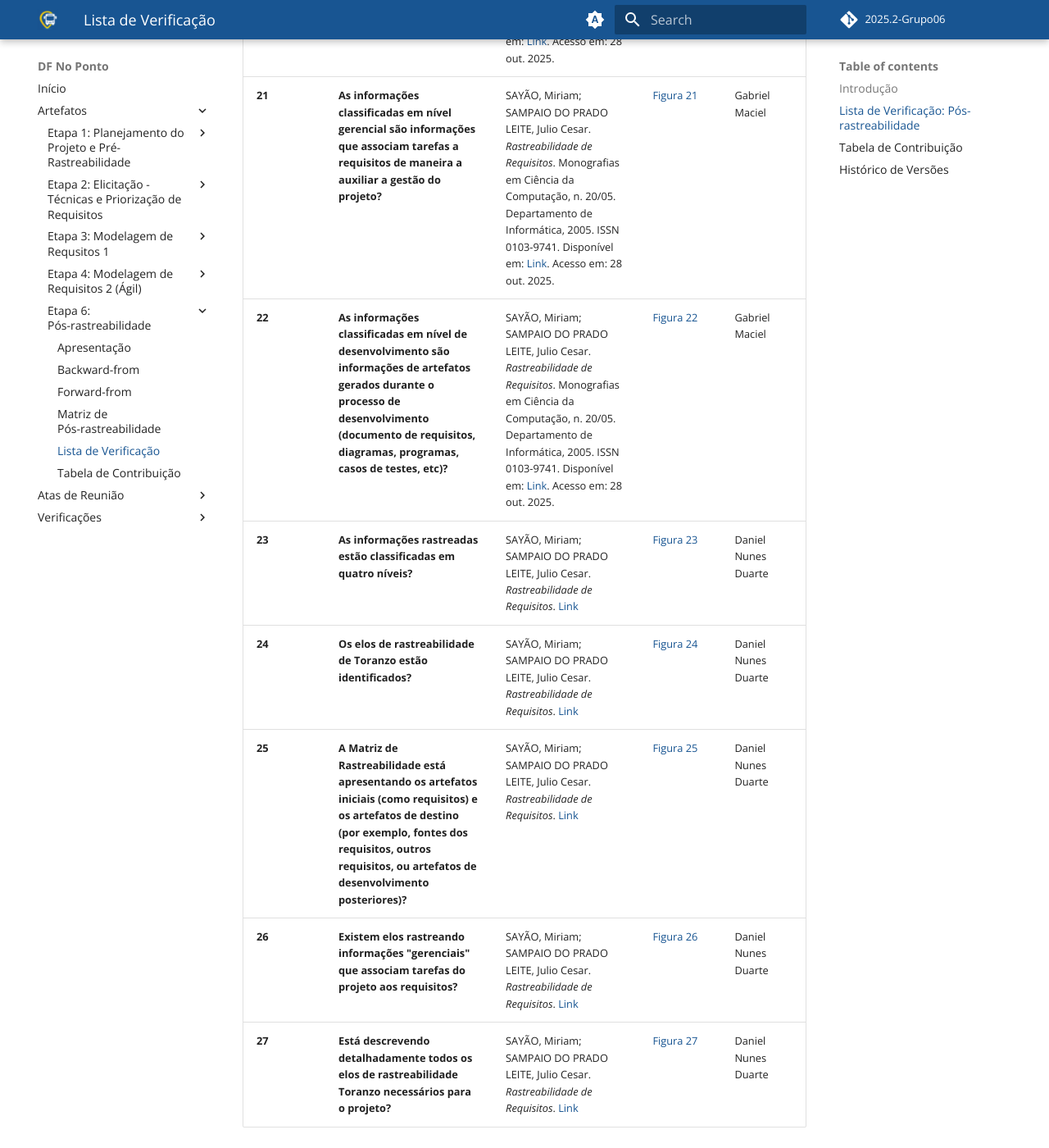
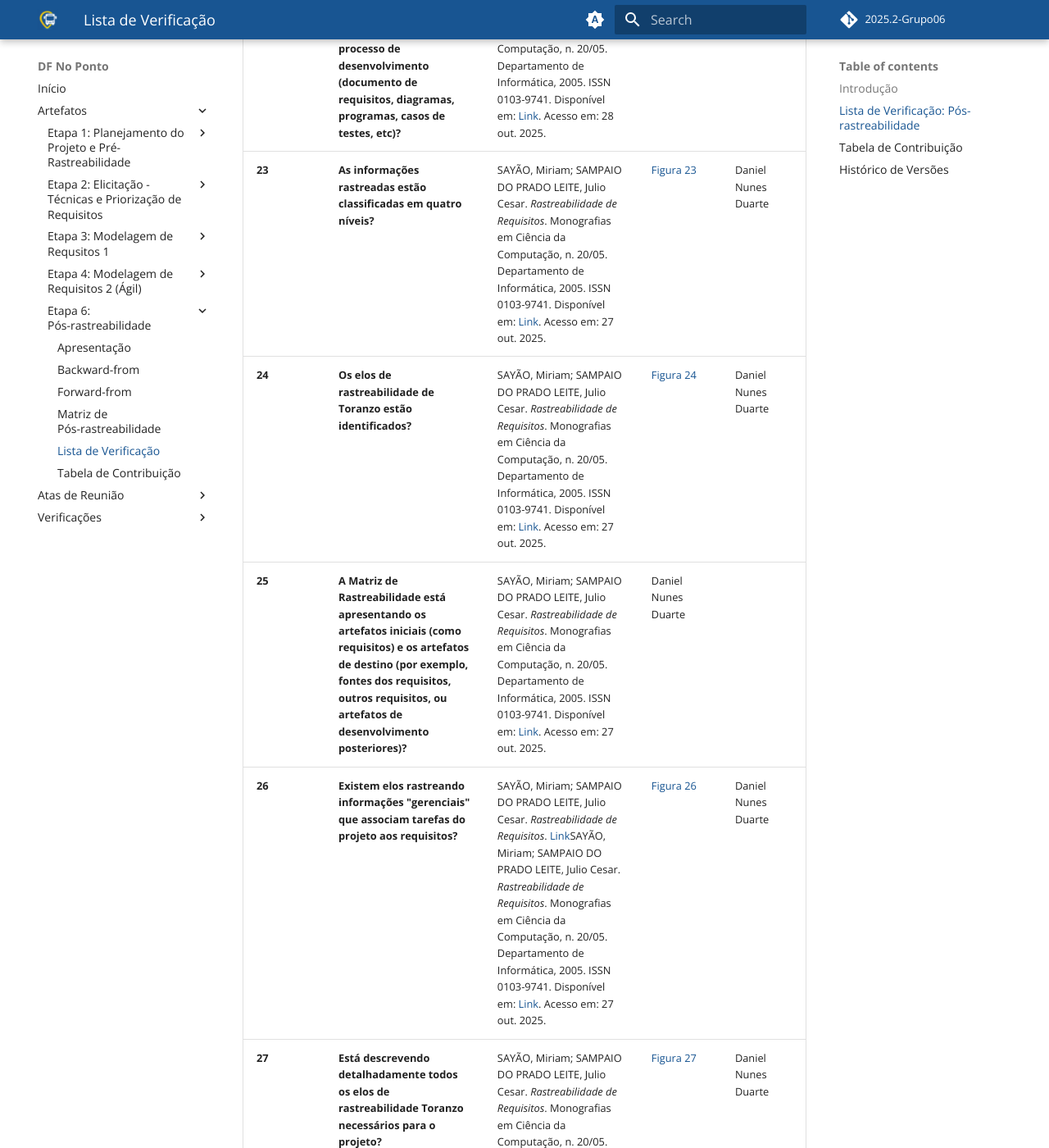
Before and after one commit to Requisitos-de-Software/2025.2-Grupo06, an MkDocs documentation site: the page built from docs/checklist/lista05.md, in a window 1280 px wide and 1400 px high, scrolled down 5789 px. Shown: the whole window at 82% size. Built offline with MkDocs 1.6.1 and Material for MkDocs 9.7.7, drawn with Linux system fonts in a browser that asks for light colours; comment, search, counter and statistics services are not loaded; some of the changed text lies outside the part shown.

Commit message:
Update checklist with new references and dates

```diff
--- a/docs/checklist/lista05.md
+++ b/docs/checklist/lista05.md
@@ -30,11 +30,11 @@ Uma lista de verificação, também conhecida como checklist, é uma ferramenta
 | **20** | **Sobre o elo de agregação, há indicação de elementos que estão compostos?** | SAYÃO, Miriam; SAMPAIO DO PRADO LEITE, Julio Cesar. *Rastreabilidade de Requisitos*. Monografias em Ciência da Computação, n. 20/05. Departamento de Informática, 2005. ISSN 0103-9741. Disponível em: [Link](https://aprender3.unb.br/pluginfile.php/3210698/mod_resource/content/3/05_20_sayao.pdf). Acesso em: 28 out. 2025. | [Figura 20](../assets/imagens/checklist_5/20-lv.png) | Gabriel Maciel |
 | **21** | **As informações classificadas em nível gerencial são informações que associam tarefas a requisitos de maneira a auxiliar a gestão do projeto?** | SAYÃO, Miriam; SAMPAIO DO PRADO LEITE, Julio Cesar. *Rastreabilidade de Requisitos*. Monografias em Ciência da Computação, n. 20/05. Departamento de Informática, 2005. ISSN 0103-9741. Disponível em: [Link](https://aprender3.unb.br/pluginfile.php/3210698/mod_resource/content/3/05_20_sayao.pdf). Acesso em: 28 out. 2025. | [Figura 21](../assets/imagens/checklist_5/21-lv.png) | Gabriel Maciel |
 | **22** | **As informações classificadas em nível de desenvolvimento são informações de artefatos gerados durante o processo de desenvolvimento (documento de requisitos, diagramas, programas, casos de testes, etc)?** | SAYÃO, Miriam; SAMPAIO DO PRADO LEITE, Julio Cesar. *Rastreabilidade de Requisitos*. Monografias em Ciência da Computação, n. 20/05. Departamento de Informática, 2005. ISSN 0103-9741. Disponível em: [Link](https://aprender3.unb.br/pluginfile.php/3210698/mod_resource/content/3/05_20_sayao.pdf). Acesso em: 28 out. 2025. | [Figura 22](../assets/imagens/checklist_5/22-lv.png) | Gabriel Maciel |
-| **23** | **As informações rastreadas estão classificadas em quatro níveis?** | SAYÃO, Miriam; SAMPAIO DO PRADO LEITE, Julio Cesar. *Rastreabilidade de Requisitos*. [Link](https://aprender3.unb.br/pluginfile.php/3210698/mod_resource/content/3/05_20_sayao.pdf) | [Figura 23](../assets/imagens/checklist_5/figuraD3.png) | Daniel Nunes Duarte |
-| **24** | **Os elos de rastreabilidade de Toranzo estão identificados?** | SAYÃO, Miriam; SAMPAIO DO PRADO LEITE, Julio Cesar. *Rastreabilidade de Requisitos*. [Link](https://aprender3.unb.br/pluginfile.php/3210698/mod_resource/content/3/05_20_sayao.pdf) | [Figura 24](../assets/imagens/checklist_5/figuraD5.png) | Daniel Nunes Duarte |
-| **25** | **A Matriz de Rastreabilidade está apresentando os artefatos iniciais (como requisitos) e os artefatos de destino (por exemplo, fontes dos requisitos, outros requisitos, ou artefatos de desenvolvimento posteriores)?** | SAYÃO, Miriam; SAMPAIO DO PRADO LEITE, Julio Cesar. *Rastreabilidade de Requisitos*. [Link](https://aprender3.unb.br/pluginfile.php/3210698/mod_resource/content/3/05_20_sayao.pdf) | [Figura 25](../assets/imagens/checklist_5/figuraD1.png) | Daniel Nunes Duarte |
-| **26** | **Existem elos rastreando informações "gerenciais" que associam tarefas do projeto aos requisitos?** | SAYÃO, Miriam; SAMPAIO DO PRADO LEITE, Julio Cesar. *Rastreabilidade de Requisitos*. [Link](https://aprender3.unb.br/pluginfile.php/3210698/mod_resource/content/3/05_20_sayao.pdf) | [Figura 26](../assets/imagens/checklist_5/figuraD4.png) | Daniel Nunes Duarte |
-| **27** | **Está descrevendo detalhadamente todos os elos de rastreabilidade Toranzo necessários para o projeto?** | SAYÃO, Miriam; SAMPAIO DO PRADO LEITE, Julio Cesar. *Rastreabilidade de Requisitos*. [Link](https://aprender3.unb.br/pluginfile.php/3210698/mod_resource/content/3/05_20_sayao.pdf) | [Figura 27](../assets/imagens/checklist_5/figuraD5.png) | Daniel Nunes Duarte |
+| **23** | **As informações rastreadas estão classificadas em quatro níveis?** | SAYÃO, Miriam; SAMPAIO DO PRADO LEITE, Julio Cesar. *Rastreabilidade de Requisitos*. Monografias em Ciência da Computação, n. 20/05. Departamento de Informática, 2005. ISSN 0103-9741. Disponível em: [Link](https://aprender3.unb.br/pluginfile.php/3210698/mod_resource/content/3/05_20_sayao.pdf). Acesso em: 27 out. 2025. | [Figura 23](../assets/imagens/checklist_5/figuraD3.png) | Daniel Nunes Duarte |
+| **24** | **Os elos de rastreabilidade de Toranzo estão identificados?** | SAYÃO, Miriam; SAMPAIO DO PRADO LEITE, Julio Cesar. *Rastreabilidade de Requisitos*. Monografias em Ciência da Computação, n. 20/05. Departamento de Informática, 2005. ISSN 0103-9741. Disponível em: [Link](https://aprender3.unb.br/pluginfile.php/3210698/mod_resource/content/3/05_20_sayao.pdf). Acesso em: 27 out. 2025. | [Figura 24](../assets/imagens/checklist_5/figuraD5.png) | Daniel Nunes Duarte |
+| **25** | **A Matriz de Rastreabilidade está apresentando os artefatos iniciais (como requisitos) e os artefatos de destino (por exemplo, fontes dos requisitos, outros requisitos, ou artefatos de desenvolvimento posteriores)?** | SAYÃO, Miriam; SAMPAIO DO PRADO LEITE, Julio Cesar. *Rastreabilidade de Requisitos*. Monografias em Ciência da Computação, n. 20/05. Departamento de Informática, 2005. ISSN 0103-9741. Disponível em: [Link](https://aprender3.unb.br/pluginfile.php/3210698/mod_resource/content/3/05_20_sayao.pdf). Acesso em: 27 out. 2025. | Daniel Nunes Duarte |
+| **26** | **Existem elos rastreando informações "gerenciais" que associam tarefas do projeto aos requisitos?** | SAYÃO, Miriam; SAMPAIO DO PRADO LEITE, Julio Cesar. *Rastreabilidade de Requisitos*. [Link](https://aprender3.unb.br/pluginfile.php/3210698/mod_resource/content/3/05_20_sayao.pdf)SAYÃO, Miriam; SAMPAIO DO PRADO LEITE, Julio Cesar. *Rastreabilidade de Requisitos*. Monografias em Ciência da Computação, n. 20/05. Departamento de Informática, 2005. ISSN 0103-9741. Disponível em: [Link](https://aprender3.unb.br/pluginfile.php/3210698/mod_resource/content/3/05_20_sayao.pdf). Acesso em: 27 out. 2025. | [Figura 26](../assets/imagens/checklist_5/figuraD4.png) | Daniel Nunes Duarte |
+| **27** | **Está descrevendo detalhadamente todos os elos de rastreabilidade Toranzo necessários para o projeto?** |SAYÃO, Miriam; SAMPAIO DO PRADO LEITE, Julio Cesar. *Rastreabilidade de Requisitos*. Monografias em Ciência da Computação, n. 20/05. Departamento de Informática, 2005. ISSN 0103-9741. Disponível em: [Link](https://aprender3.unb.br/pluginfile.php/3210698/mod_resource/content/3/05_20_sayao.pdf). Acesso em: 27 out. 2025. | [Figura 27](../assets/imagens/checklist_5/figuraD5.png) | Daniel Nunes Duarte |
 
 
 
```
